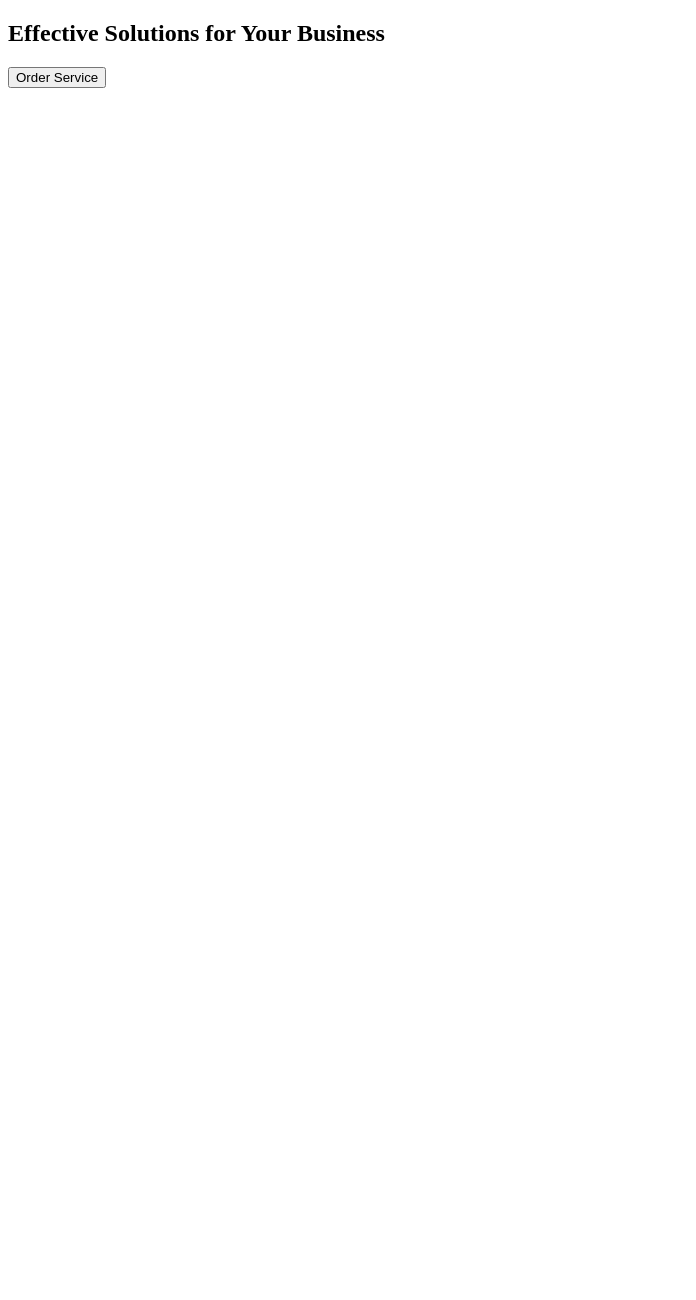
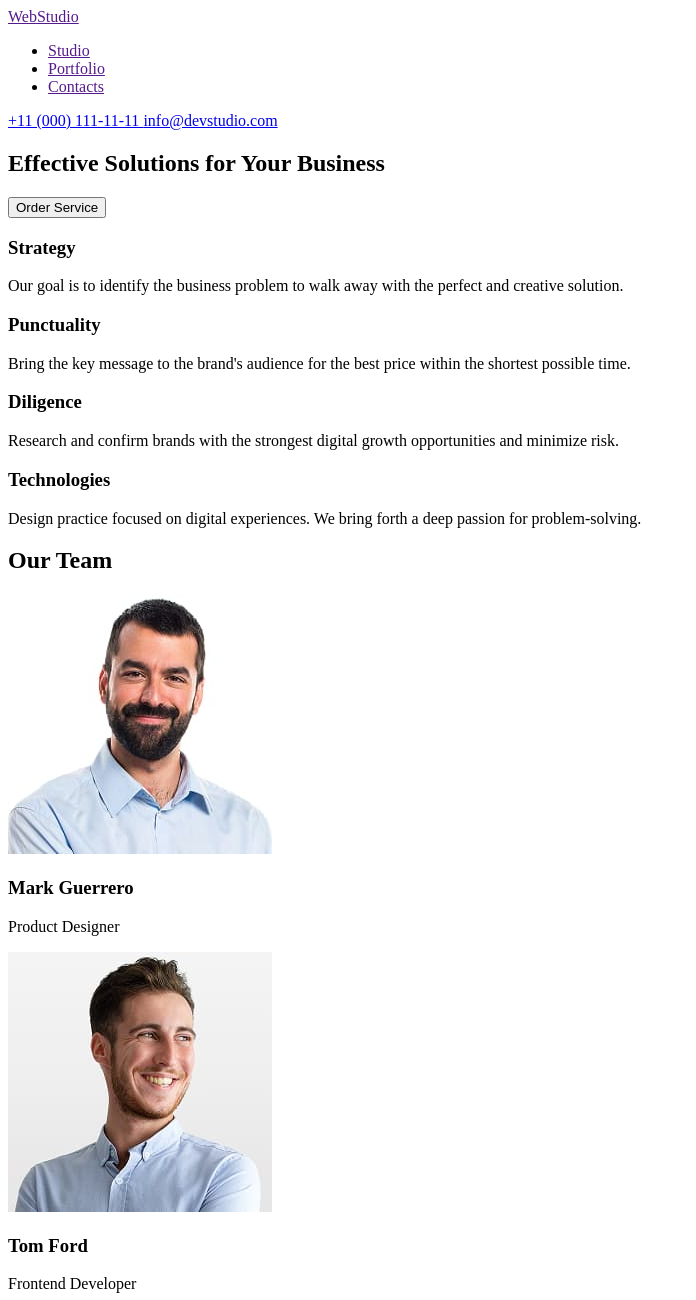
Before and after one commit to MeLw1nE/goit-markup-hw-01, a plain HTML site: page index.html in a window 1280 px wide. Shown: the top 1300 px of the page, without its empty margins (0-696 px from the left). Before the commit the page ends 800 px from the top, so only its background shows below. Drawn offline with Linux system fonts and the light colour scheme.

Commit message:
add initial files

```diff
--- a/index.html
+++ b/index.html
@@ -6,13 +6,95 @@
     <title>Document</title>
   </head>
   <body>
-    <header></header>
+    <header>
+      <a href=""> WebStudio</a>
+      <nav>
+        <ul>
+          <li><a href=""> Studio </a></li>
+          <li><a href=""> Portfolio </a></li>
+          <li><a href=""> Contacts </a></li>
+        </ul>
+      </nav>
+      <adress>
+        <a href="tel:+110001111111"> +11 (000) 111-11-11 </a>
+        <a href="mailto:info@devstudio.com">info@devstudio.com</a>
+      </adress>
+    </header>
     <main>
       <section>
         <h1>Effective Solutions for Your Business</h1>
-        <button type="button">Order Service</button>
+        <button type="button" target="_blak">Order Service</button>
+      </section>
+      <section>
+        <h3>Strategy</h3>
+        <p>
+          Our goal is to identify the business problem to walk away with the
+          perfect and creative solution.
+        </p>
+
+        <h3>Punctuality</h3>
+        <p>
+          Bring the key message to the brand's audience for the best price
+          within the shortest possible time.
+        </p>
+
+        <h3>Diligence</h3>
+        <p>
+          Research and confirm brands with the strongest digital growth
+          opportunities and minimize risk.
+        </p>
+
+        <h3>Technologies</h3>
+        <p>
+          Design practice focused on digital experiences. We bring forth a deep
+          passion for problem-solving.
+        </p>
+      </section>
+      <section>
+        <h2>Our Team</h2>
+        <div>
+          <img
+            src="./img.jpg/img-3.jpg"
+            alt="swarthy man"
+            width="264"
+            height="260"
+          />
+          <h3>Mark Guerrero</h3>
+          <p>Product Designer</p>
+        </div>
+        <div>
+          <img
+            src="./img.jpg/img-2.jpg"
+            alt="smile man"
+            width="264"
+            height="260"
+          />
+          <h3>Tom Ford</h3>
+          <p>Frontend Developer</p>
+        </div>
+        <div>
+          <img
+            src="./img.jpg/img-1.jpg"
+            alt="pink wooman"
+            width="264"
+            height="260"
+          />
+          <h3>Camila Garcia</h3>
+          <p>Marketing</p>
+        </div>
+        <div>
+          <img src="./img.jpg/" alt="white man" width="264" height="260" />
+          <h3>Daniel Wilson</h3>
+          <p>UI Designer</p>
+        </div>
       </section>
     </main>
-    <footer></footer>
+    <footer>
+      <a href=""> WebStudio</a>
+      <p>
+        Increase the flow of customers and sales for your business with digital
+        marketing & growth solutions.
+      </p>
+    </footer>
   </body>
 </html>
```
Also changed, not shown: img.jpg/img-1.jpg (added), img.jpg/img-2.jpg (added), img.jpg/img-3.jpg (added), img.jpg/img.jpg (added), img.png/img-1.png (deleted), img.png/img-2.png (deleted), img.png/img-3.png (deleted), img.png/img.png (deleted).
